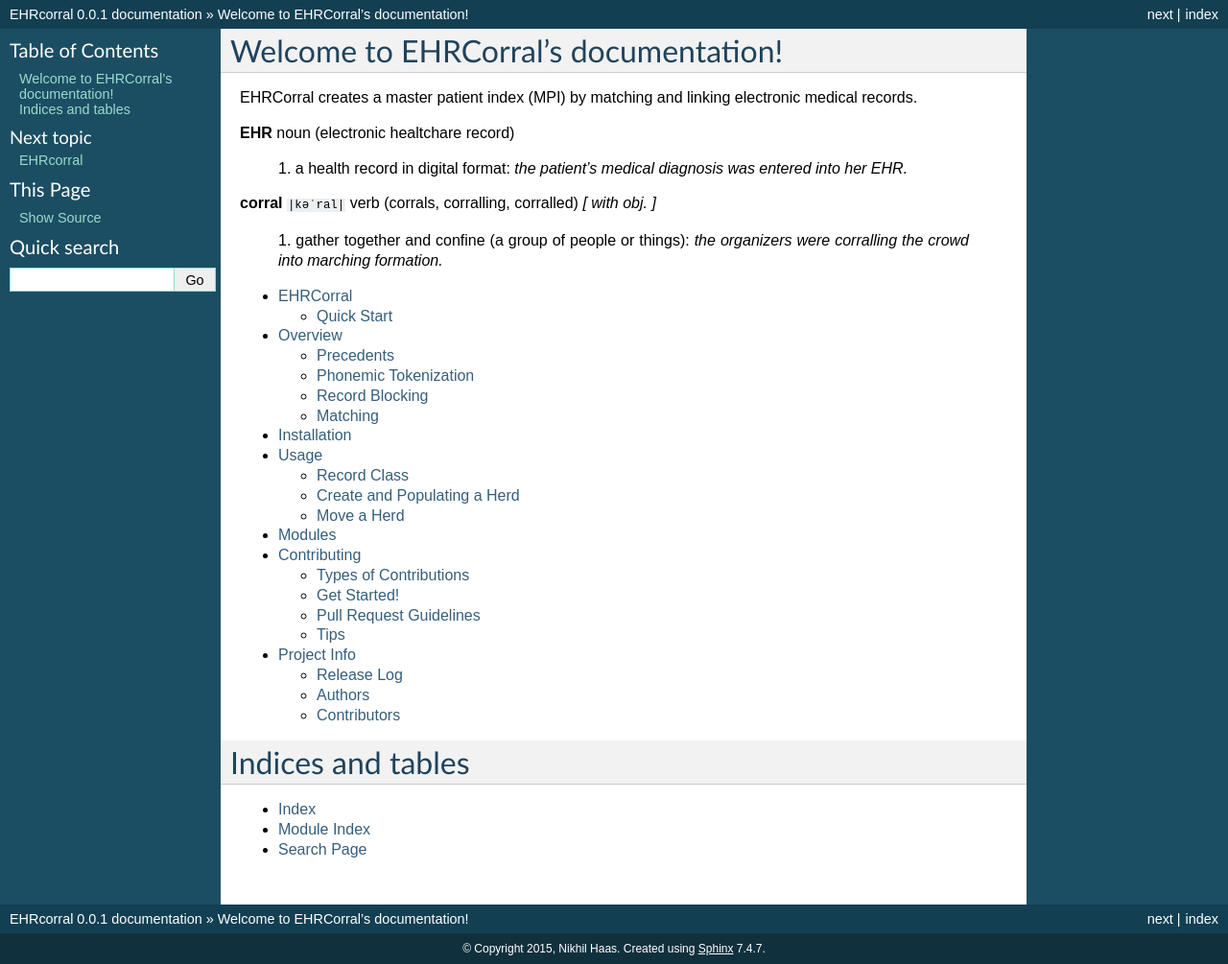
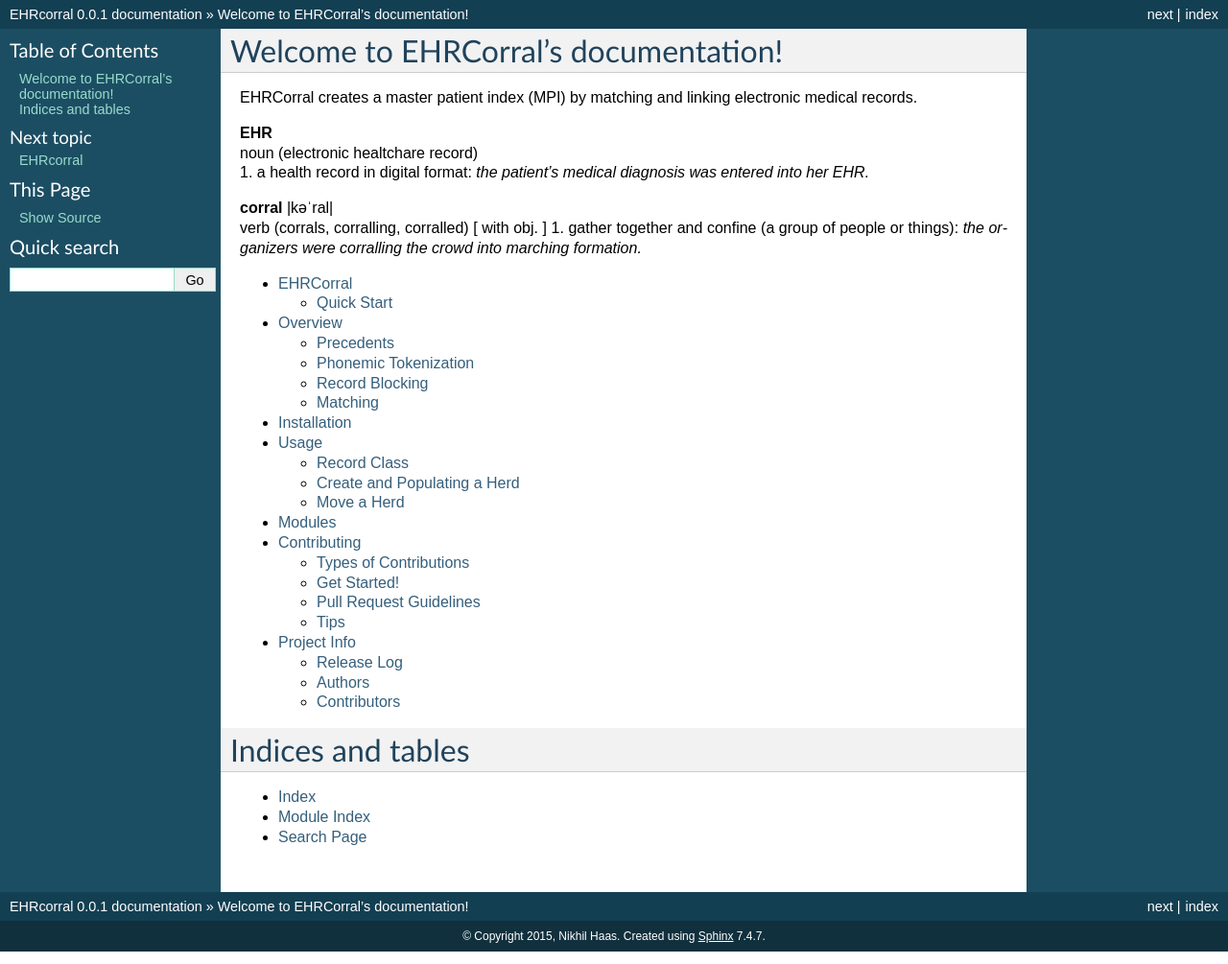
Before and after one commit to nsh87/ehrcorral, a Sphinx documentation site: the page built from docs/index.rst, in a window 1280 px wide. Shown: the whole page at 96% size. Built offline with Sphinx 7.4.7, drawn with Linux system fonts in a browser that asks for light colours; some of the changed lines change nothing that is shown.

Commit message:
Adjust formatting of Index

```diff
--- a/docs/index.rst
+++ b/docs/index.rst
@@ -2,6 +2,10 @@
    sphinx-quickstart on Tue Jul  9 22:26:36 2013.
    You can adapt this file completely to your liking, but it should at least
    contain the root `toctree` directive.
+
+.. |br| raw:: html
+
+   <br />
 
 Welcome to EHRCorral's documentation!
 =====================================
@@ -9,17 +13,15 @@
 EHRCorral creates a master patient index (MPI) by matching and linking
 electronic medical records.
 
-**EHR**
-noun (electronic healtchare record)
+**EHR** |br|
+noun (electronic healtchare record) |br|
+1. a health record in digital format: *the patient's medical diagnosis was
+entered into her EHR.*
 
-  1. a health record in digital format: *the patient's medical diagnosis was
-  entered into her EHR.*
-
-**corral** ``|kəˈral|``
-verb (corrals, corralling, corralled) *[ with obj. ]*
-
-  1. gather together and confine (a group of people or things): *the organizers
-  were corralling the crowd into marching formation.*
+**corral** \|kəˈral| |br|
+verb (corrals, corralling, corralled) [ with obj. ]
+1. gather together and confine (a group of people or things): *the
+organizers were corralling the crowd into marching formation.*
 
 .. toctree::
    :maxdepth: 2
```
